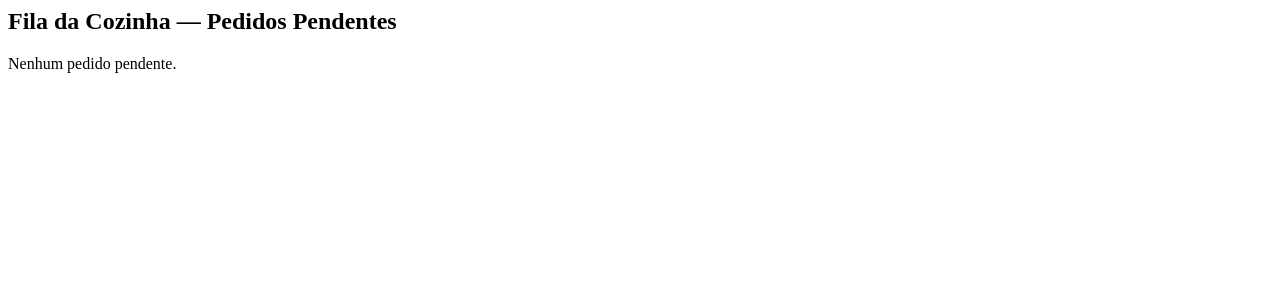
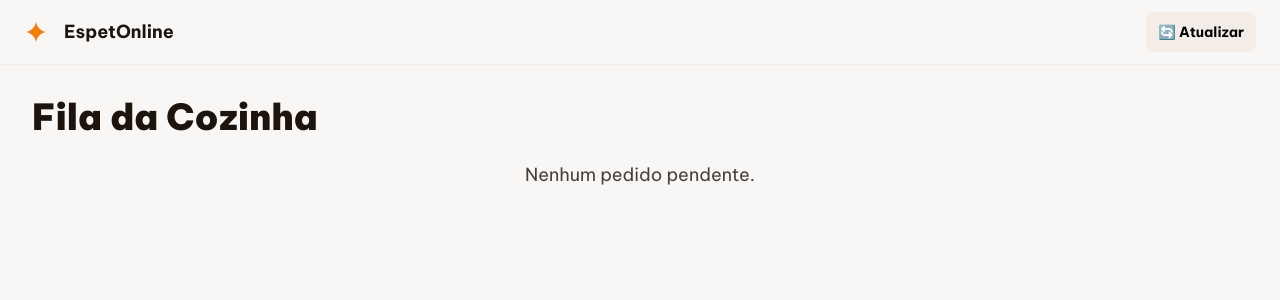
Before and after one commit to ysabonitinha/espetonline, a Flask app: page /cozinha in a window 1280 px wide. Shown: the top 300 px of the page. Run offline with Flask 3, Linux system fonts and the light colour scheme; some libraries are stand-ins or nearby versions.

Commit message:
Update cozinha.html

```diff
--- a/templates/cozinha.html
+++ b/templates/cozinha.html
@@ -1,18 +1,108 @@
-<div class="panel">
-  <h2>Fila da Cozinha — Pedidos Pendentes</h2>
+<!DOCTYPE html>
+<html class="light" lang="pt-BR">
+<head>
+    <meta charset="utf-8"/>
+    <meta name="viewport" content="width=device-width, initial-scale=1.0"/>
+    <title>Fila da Cozinha EspetOnline - V1</title>
 
-  <div class="cozinha-list">
+    <script src="https://cdn.tailwindcss.com?plugins=forms,container-queries"></script>
+
+    <link rel="preconnect" href="https://fonts.googleapis.com"/>
+    <link rel="preconnect" href="https://fonts.gstatic.com" crossorigin/>
+    <link href="https://fonts.googleapis.com/css2?family=Be+Vietnam+Pro:wght@400;500;700;900&display=swap" rel="stylesheet"/>
+
+    <script id="tailwind-config">
+        tailwind.config = {
+            darkMode: "class",
+            theme: {
+                extend: {
+                    colors: {
+                        "primary": "#f27f0d",
+                        "background-light": "#f8f7f5",
+                        "background-dark": "#221910",
+                    },
+                    fontFamily: { "display": ["Be Vietnam Pro", "sans-serif"] }
+                },
+            },
+        }
+    </script>
+
+</head>
+
+<body class="font-display bg-background-light dark:bg-background-dark">
+
+<div class="flex min-h-screen flex-col">
+
+<header class="flex items-center justify-between border-b border-b-[#f4ede7] dark:border-b-primary/20 px-6 py-3">
+    <div class="flex items-center gap-4 text-[#1c140d] dark:text-background-light">
+        <div class="size-6 text-primary">
+            <svg fill="none" viewBox="0 0 48 48">
+                <path d="M24 4C25.8 14.2 33.8 22.2 44 24C33.8 25.8 25.8 33.8 24 44C22.2 33.8 14.2 25.8 4 24C14.2 22.2 22.2 14.2 24 4Z"
+                      fill="currentColor"/>
+            </svg>
+        </div>
+        <h2 class="text-lg font-bold">EspetOnline</h2>
+    </div>
+
+    <button onclick="location.reload()"
+            class="flex items-center justify-center h-10 px-3 bg-[#f4ede7] dark:bg-primary/20 rounded-lg text-sm font-bold">
+        🔄 Atualizar
+    </button>
+</header>
+
+<main class="flex-1 p-6 md:p-8">
+
+    <h1 class="text-4xl font-black mb-6 text-[#1c140d] dark:text-background-light">Fila da Cozinha</h1>
+
+    <div class="grid grid-cols-1 md:grid-cols-2 xl:grid-cols-3 gap-6">
+
         {% for p in pendentes %}
-      <div class="pedido-card">
-        <div class="meta">Pedido #{{ p.id }} — Mesa {{ p.mesa }}</div>
-        <div class="item">{{ p.item }}</div>
+
+        <!-- CARD DINÂMICO DO PEDIDO -->
+        <div class="flex flex-col rounded-xl shadow-lg bg-[#fcfaf8] dark:bg-background-dark dark:border dark:border-primary/20">
+            <div class="p-6 flex flex-col gap-4">
+
+                <div class="flex justify-between">
+                    <div>
+                        <p class="text-2xl font-bold text-[#1c140d] dark:text-background-light">
+                            Pedido #{{ p.id }}
+                        </p>
+                        <p class="text-base text-[#9c7349] dark:text-primary/70">Mesa: {{ p.mesa }}</p>
+                    </div>
+
+                    <p class="text-sm text-[#9c7349] dark:text-primary/70 whitespace-nowrap">
+                        Há {{ p.tempo }}
+                    </p>
+                </div>
+
+                <div class="border-t border-dashed border-[#f4ede7] dark:border-primary/20 pt-4">
+                    {% for item in p.itens %}
+                        <p class="text-base text-[#1c140d] dark:text-background-light">{{ item }}</p>
+                    {% endfor %}
+                </div>
+
                 <form method="POST">
                     <input type="hidden" name="id_pedido" value="{{ p.id }}">
-          <button type="submit">Marcar como Concluído</button>
+
+                    <button class="mt-2 w-full h-10 bg-primary text-white rounded-lg text-sm font-medium hover:opacity-90">
+                        Marcar como Concluído
+                    </button>
                 </form>
             </div>
+        </div>
+
         {% else %}
-      <p>Nenhum pedido pendente.</p>
+
+        <p class="col-span-full text-center text-lg text-[#1c140d] dark:text-background-light opacity-80">
+            Nenhum pedido pendente.
+        </p>
+
         {% endfor %}
     </div>
+
+</main>
+
 </div>
+
+</body>
+</html>
```
Lines whose indentation alone changed are shown as unchanged.
